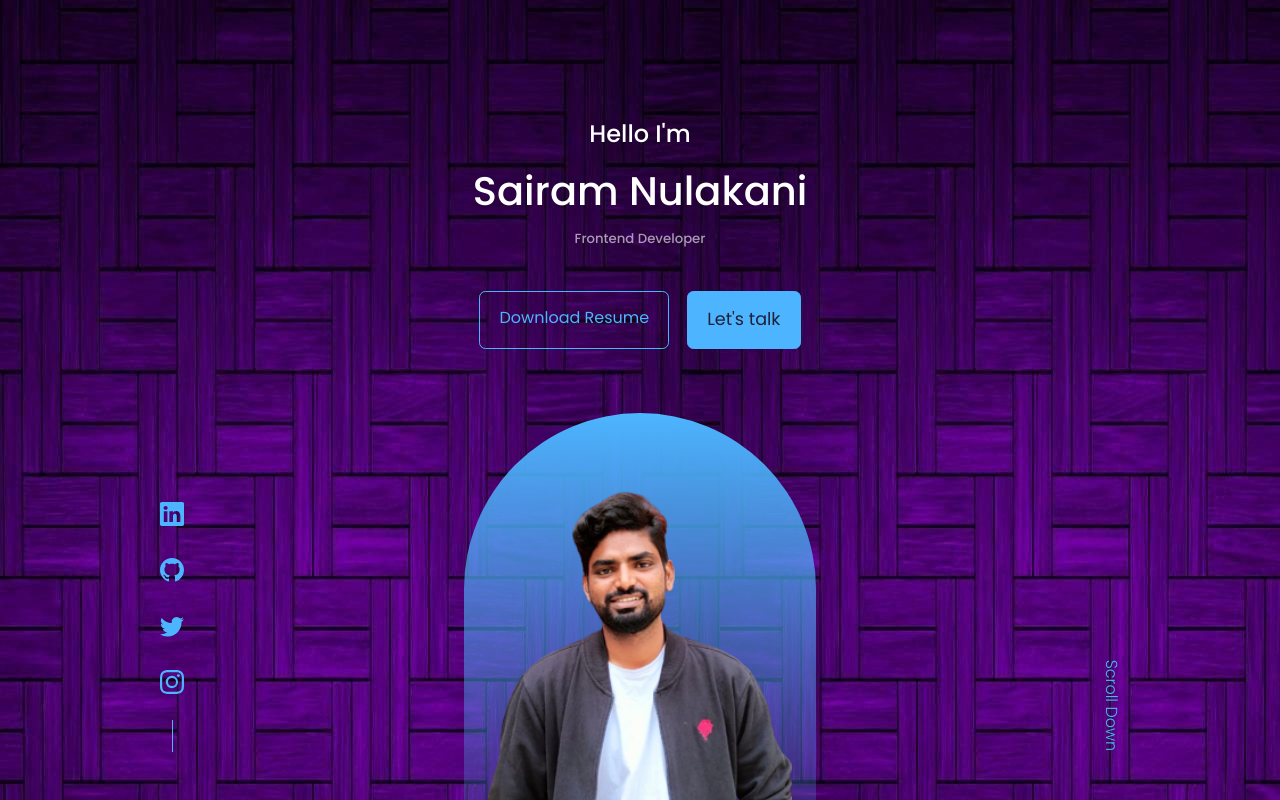
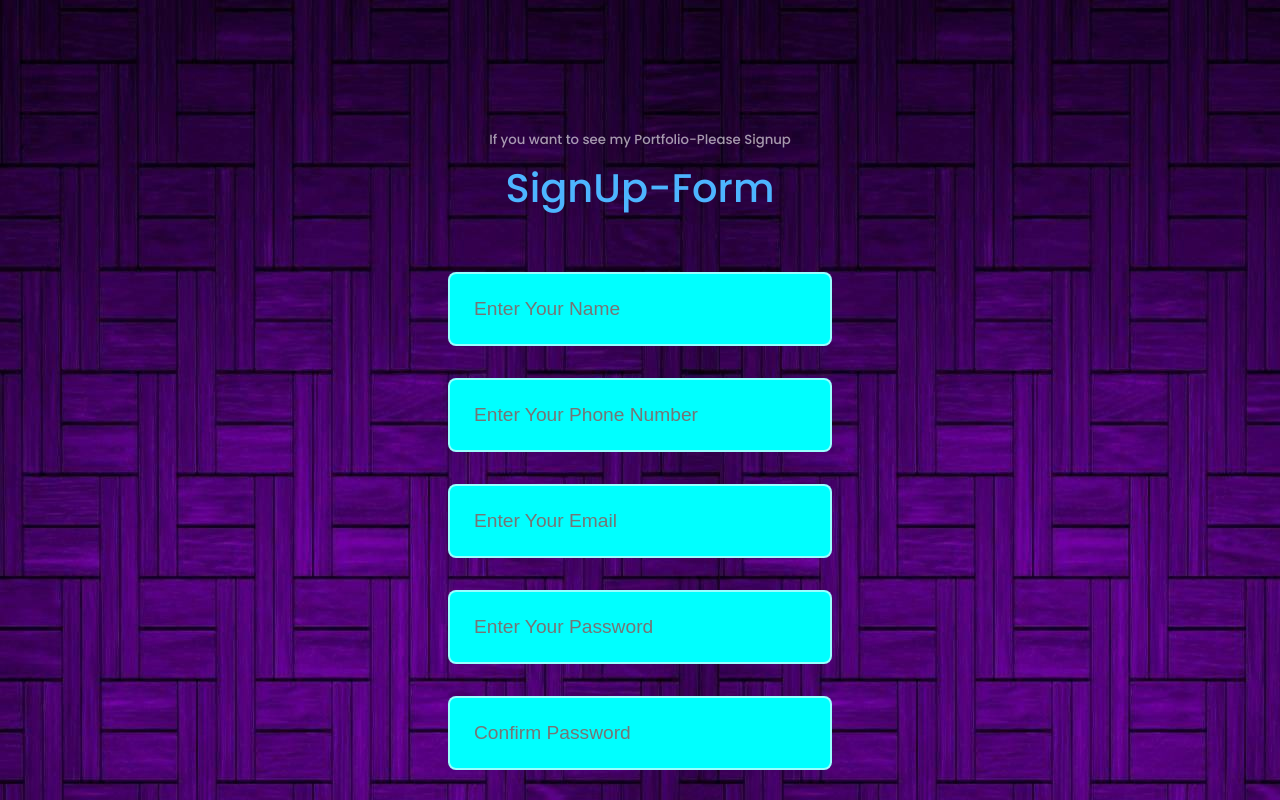
Before and after one commit to Sairam-Nulakani/react-portfolio-website, a React (Create React App) app: page / in a window 1280 px wide. Shown: the top 800 px of the page. Built offline with nearby package versions, Linux system fonts and the light colour scheme.

Commit message:
created signup page

```diff
--- a/src/App.js
+++ b/src/App.js
@@ -4,6 +4,8 @@ import Contact from "./components/Contact/Contact";
 import Experience from "./components/Experience/Experience";
 import Footer from "./components/Footer/Footer";
 import Header from "./components/Header/Header";
+import Login from "./components/Login/Login";
+import Signup from "./components/Login/Signup";
 import Nav from "./components/Nav/Nav";
 import Portfolio from "./components/Portfolio/Portfolio";
 import Services from "./components/Services/Services";
@@ -12,15 +14,16 @@ import Testimonials from "./components/Testimonials/Testimonials";
 function App() {
   return (
     <>
-      <Header />
+      <Signup />
+      {/* <Header />
       <Nav />
       <About />
-      <Experience />
+      <Experience /> */}
       {/* <Services /> */}
-      <Portfolio />
+      {/* <Portfolio />
       <Testimonials />
       <Contact />
-      <Footer />
+      <Footer /> */}
     </>
   );
 }
--- /dev/null
+++ b/src/components/Login/Signup.jsx
@@ -0,0 +1,122 @@
+import React, { useRef, useState } from "react";
+import "./signup.css";
+import { useFormik } from "formik";
+import * as Yup from "yup";
+import Login from "./Login";
+const submitHandler = () => {};
+
+const Signup = () => {
+  const formik = useFormik({
+    initialValues: {
+      name: "",
+      phoneNumber: "",
+      email: "",
+      password: "",
+      confirmPassword: "",
+    },
+    validationSchema: Yup.object({
+      name: Yup.string()
+        .max(20, "Name Must be 3-20 Characters")
+        .required("Name is Required"),
+      phoneNumber: Yup.string()
+        .min(10, "Mobile Number must be 10")
+        .required("Mobile Number is Required"),
+      email: Yup.string()
+        .email("Invalid Email Address")
+        .required("Email is Required"),
+      password: Yup.string().max(10).required("Password is Required"),
+      confirmPassword: Yup.string()
+        .oneOf([Yup.ref("password"), null], "Passwords must match")
+        .required("Please confirm your password"),
+    }),
+    onSubmit: async (values, { resetForm }) => {
+      try {
+        if (formik.values.password === formik.values.confirmPassword) {
+          localStorage.setItem(`${values.name}`, JSON.stringify(values));
+
+          alert("Signup Successfully");
+          resetForm();
+        } else {
+        }
+      } catch (err) {
+        console.log(err);
+      }
+    },
+  });
+  return (
+    <section>
+      <h5>If you want to see my Portfolio-Please Signup</h5>
+      <h2>SignUp-Form</h2>
+      <form
+        className="container signup__container"
+        onSubmit={formik.handleSubmit}
+      >
+        <input
+          type="text"
+          placeholder="Enter Your Name"
+          className="signup__input"
+          name="name"
+          onChange={formik.handleChange}
+          onBlur={formik.handleBlur}
+          value={formik.values.name}
+        />
+        {formik.touched.name && formik.errors.name && (
+          <span>{formik.errors.name}</span>
+        )}
+        <input
+          type="text"
+          placeholder="Enter Your Phone Number"
+          className="signup__input"
+          name="phoneNumber"
+          onChange={formik.handleChange}
+          onBlur={formik.handleBlur}
+          value={formik.values.phoneNumber}
+        />
+        {formik.touched.phoneNumber && formik.errors.phoneNumber && (
+          <span>{formik.errors.phoneNumber}</span>
+        )}
+        <input
+          type="email"
+          placeholder="Enter Your Email"
+          className="signup__input"
+          name="email"
+          onChange={formik.handleChange}
+          onBlur={formik.handleBlur}
+          value={formik.values.email}
+        />
+        {formik.touched.email && formik.errors.email && (
+          <span>{formik.errors.email}</span>
+        )}
+        <input
+          type="text"
+          placeholder="Enter Your Password"
+          className="signup__input"
+          name="password"
+          onChange={formik.handleChange}
+          onBlur={formik.handleBlur}
+          value={formik.values.password}
+        />
+        {formik.touched.password && formik.errors.password && (
+          <span>{formik.errors.password}</span>
+        )}
+        <input
+          type="text"
+          placeholder="Confirm Password"
+          className="signup__input"
+          name="confirmPassword"
+          onChange={formik.handleChange}
+          onBlur={formik.handleBlur}
+          value={formik.values.confirmPassword}
+        />
+        {formik.touched.confirmPassword && formik.errors.confirmPassword && (
+          <span>{formik.errors.confirmPassword}</span>
+        )}
+        <button className="btn btn-primary" type="submit">
+          Sign up
+        </button>
+      </form>
+    </section>
+  );
+};
+
+export default Signup;
--- /dev/null
+++ b/src/components/Login/signup.css
@@ -0,0 +1,18 @@
+.container.signup__container {
+  width: 50%;
+  display: flex;
+  align-items: center;
+  justify-content: center;
+  flex-direction: column;
+  gap: 2rem;
+}
+.signup__input {
+  width: 60%;
+  border: 2px solid var(--color-light);
+  background-color: aqua;
+  color: black;
+  font-size: 1.2rem;
+}
+h2 {
+  font-size: 2.5rem;
+}
--- a/src/components/Nav/nav.css
+++ b/src/components/Nav/nav.css
@@ -26,6 +26,6 @@ nav a:hover {
   background: rgba(0, 0, 0, 0.4);
 }
 nav a.active {
-  background: var(--color-bg);
-  color: var(--color-white);
+  background: var(--color-primary);
+  color: var(--color-bg);
 }
--- a/src/components/Portfolio/Portfolio.jsx
+++ b/src/components/Portfolio/Portfolio.jsx
@@ -1,26 +1,27 @@
 import React from "react";
 import "./portfolio.css";
-import ECOM from "../../assets/e-commerce.webp";
+import IMG1 from "../../assets/image1.png";
+import IMG2 from "../../assets/food-delivery.png";
 
 const Portfolio = () => {
   const data = [
     {
       id: 1,
-      image: ECOM,
+      image: IMG1,
       title: "E-Commerce Website",
       github: "https://github.com/Sairam-Nulakani?tab=repositories",
       demo: "https://github.com/Sairam-Nulakani?tab=repositories",
     },
     {
       id: 2,
-      image: ECOM,
+      image: IMG2,
       title: "Food Order App",
       github: "https://github.com/Sairam-Nulakani?tab=repositories",
       demo: "https://github.com/Sairam-Nulakani?tab=repositories",
     },
     {
       id: 3,
-      image: ECOM,
+      image: IMG1,
       title: "Resume Builder App",
       github: "https://github.com/Sairam-Nulakani?tab=repositories",
       demo: "https://github.com/Sairam-Nulakani?tab=repositories",
```
Also changed, not shown: src/assets/food-delivery.png (added), src/assets/image1.png (added), src/components/Login/Login.jsx (added).
